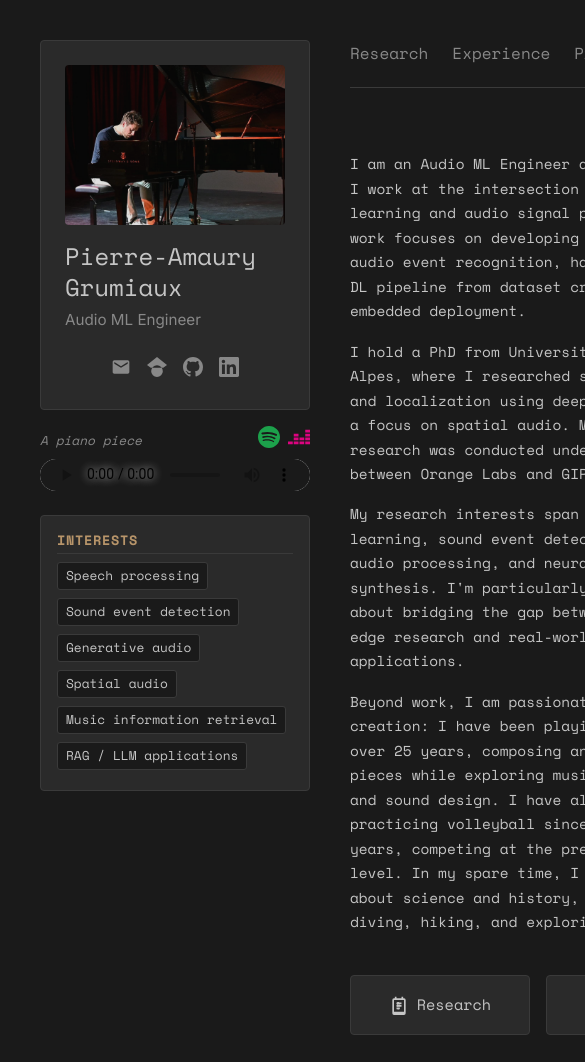
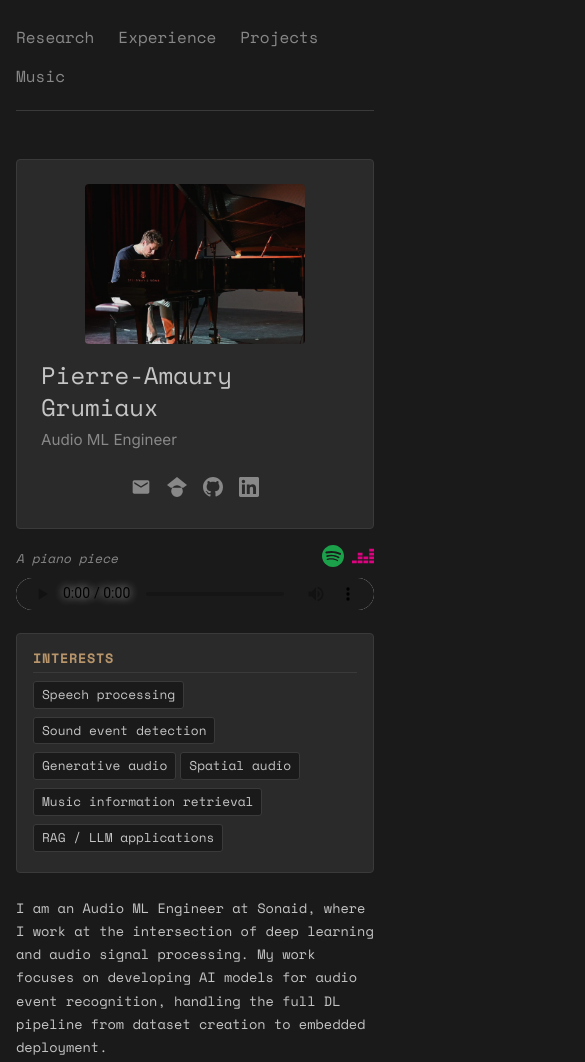
Before and after one commit to pagrumiaux/pagrumiaux.github.io, a plain HTML site: page index.html in a window 390 px wide. Shown: the top 1062 px of the page, 585 px wide, since content can reach past the window. Drawn offline with nearby package versions, Linux system fonts and the light colour scheme.

Commit message:
Fix mobile layout: single-column grid, wrapping nav, responsive photo

```diff
--- a/static/css/style.css
+++ b/static/css/style.css
@@ -706,17 +706,37 @@ main {
 
 /* Responsive */
 @media (max-width: 900px) {
-  .page-layout {
-    grid-template-columns: 1fr;
-    gap: var(--space-xl);
+  .container {
+    padding: var(--space-lg) var(--space-md);
+  }
+
+  .page-layout,
+  .content-only {
+    grid-template-columns: minmax(0, 1fr);
+    grid-template-rows: auto;
+    gap: var(--space-lg);
   }
 
   .sidebar {
     position: static;
+    grid-row: auto;
+  }
+
+  .top-nav,
+  main {
+    grid-column: 1;
   }
 
   .top-nav__list {
-    gap: var(--space-lg);
+    flex-wrap: wrap;
+    gap: var(--space-sm) var(--space-lg);
+  }
+
+  .identity-card__photo {
+    width: 100%;
+    max-width: 220px;
+    height: auto;
+    aspect-ratio: 11 / 8;
   }
 
   .exp__header,
@@ -729,4 +749,36 @@ main {
   .edu__date {
     order: -1;
   }
+
+  .project-links,
+  .page-nav {
+    flex-wrap: wrap;
+  }
+
+  .page-nav {
+    flex-direction: column;
+  }
+
+  .streaming-links,
+  .music-project__links {
+    flex-wrap: wrap;
+  }
+
+  main {
+    overflow-wrap: anywhere;
+  }
+
+  img, svg, video, iframe {
+    max-width: 100%;
+  }
 }
+
+@media (max-width: 480px) {
+  body {
+    font-size: 0.85rem;
+  }
+
+  h1 {
+    font-size: 1.4rem;
+  }
+}
```
